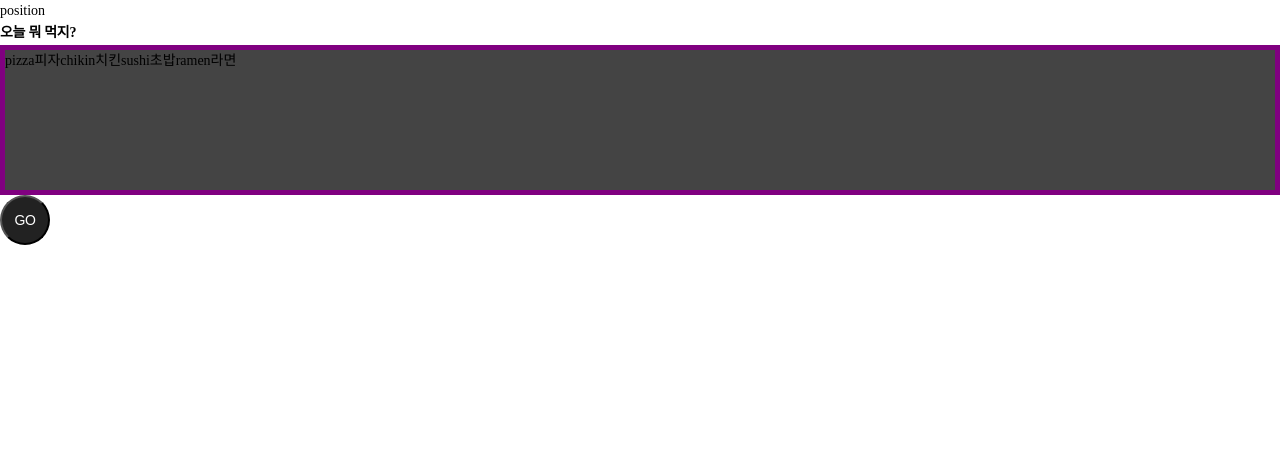
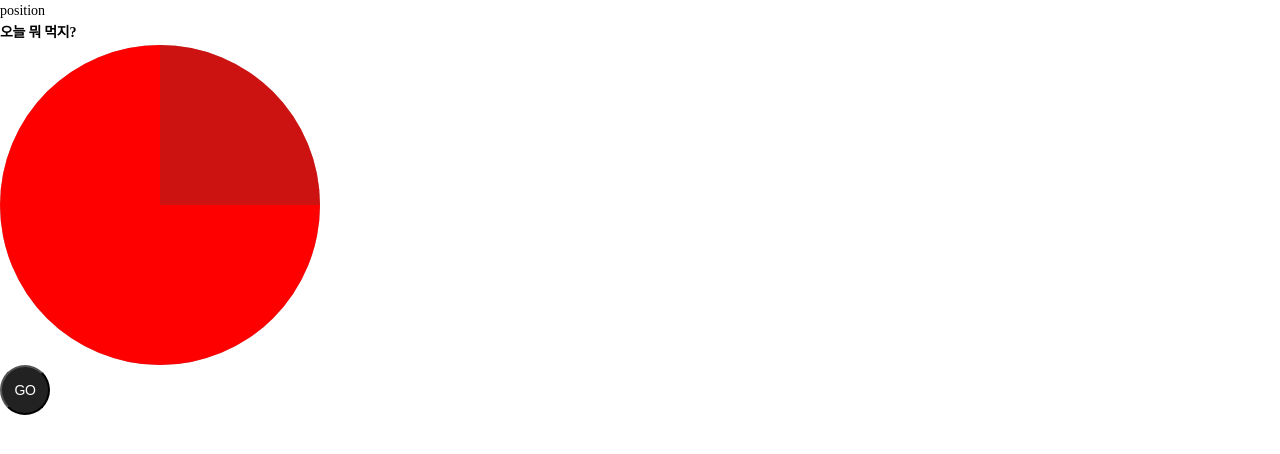
Before and after one commit to marvelopers/mouse-cursor-animation, a React (Create React App) app: page / in a window 1280 px wide. Shown: the top 454 px of the page. Built offline with nearby package versions, Linux system fonts and the light colour scheme.

Commit message:
룰렛 조각 만들기

```diff
--- a/src/components/roulette/Disk/index.tsx
+++ b/src/components/roulette/Disk/index.tsx
@@ -11,7 +11,7 @@ const Disk = ({ data }: DiskProps) => {
 
   return (
     <Styles.Disk>
-      {data.map((item)=> <Piece menu={item}/>)}
+      {data.map((item, idx)=> <Piece menu={item} idx={idx} degree={360/data.length}/>)}
     </Styles.Disk>
   )
 }
--- a/src/components/roulette/Disk/styled.ts
+++ b/src/components/roulette/Disk/styled.ts
@@ -2,8 +2,12 @@ import styled from "styled-components";
 
 
 export const Disk = styled.div`
-  height: 150px;
+  /* height: 150px;
   border: 5px solid purple;
-  background-color: #444444;
-  display: flex;
+  background-color: #444444; */
+
+  position: relative;
+  width: 320px;
+  height: 320px;
+  border-radius: 50%;
 `
--- a/src/components/roulette/Piece/index.tsx
+++ b/src/components/roulette/Piece/index.tsx
@@ -4,16 +4,21 @@ import * as Styles from './styled';
 
 interface PieceProps {
   menu: Memu
+  degree: number
+  idx: number
 }
 
-const Piece = ({ menu }: PieceProps) => {
+const Piece = ({ menu , degree, idx }: PieceProps) => {
   const { step, food, text } = menu;
 
   return (
-    <Styles.Piece step={step}>
+    <>
+    <Styles.Piece step={step} degree={idx*degree} range={degree}>
+      {degree}
       {food}
       {text}
     </Styles.Piece>
+    </>
   )
 }
 
--- a/src/components/roulette/Piece/styled.ts
+++ b/src/components/roulette/Piece/styled.ts
@@ -1,6 +1,38 @@
 import styled from "styled-components";
 
+interface PieceProps{
+  step : number;
+  degree: number;
+  range: number;
+}
 
 export const Piece = styled.div`
-  background-color: #444444;
+  flex: ${({ step }: PieceProps) => step ? step : 1 } 1 auto;
+  background-color: #4444;
+  color: #222222;
+
+  position: absolute;
+  top: 0;
+  left: 0;
+  width: 320px;
+  height: 320px;
+  border-radius: 50%;
+  clip: rect(0px, 320px, 320px, 160px);
+  /* border: 1px solid purple; */
+
+  transform: ${({ degree }: PieceProps) =>  `rotate(${degree}deg)`};
+
+
+  &::after{
+    content: "";
+    position: absolute;
+    top: 0;
+    left: 0;
+    width: 320px;
+    height: 320px;
+    border-radius: 50%;
+    clip: rect(0px, 160px, 320px, 0px);
+    transform: ${({ range }: PieceProps) =>  `rotate(${range}deg)`};
+    background-color: red;
+  }
 `
```
